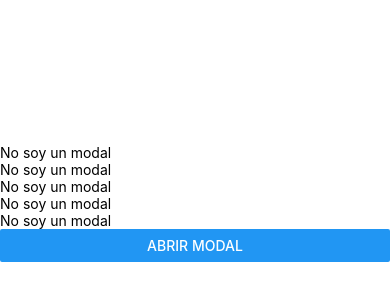
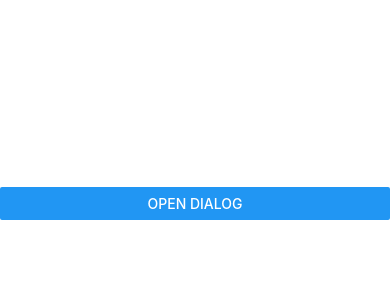
Before and after one commit to diegocabrera15/react-native, a React Native app: screen / in a window 390 px wide. Shown: the part 230-530 px from the top of the page. Built offline with nearby package versions, Linux system fonts and the light colour scheme.

Commit message:
Uses of dialogs

```diff
--- a/App.js
+++ b/App.js
@@ -1,47 +1,31 @@
 import React, {useState} from "react";
-import { StyleSheet, Modal, View, Text, Button, } from "react-native";
+import { StyleSheet, Modal, View, Text, Button, Alert, } from "react-native";
 
+const createDialog = () => Alert.alert(
+  'dialog title',
+  'sub title or message for dialog',
+  [
+    {
+      text: 'Cancel',
+      onPress: ()=>{},
+      style: "cancel"
+    },
+    {
+      text: 'Accept',
+      onPress: ()=>console.log('boton press'),
+    }
+  ]
+  )
 export default function App() {
   const [modal, setModal] = useState(false)
   return (
     <View style={styles.container}>
-      <Modal
-        animationType="slide"
-        transparent={true}
-        visible={modal}
-        //onRequestClose permite ejecutar codigo cuando sea haya cerrado el modal
-      >
-        <View style={styles.center}>
-          <View style={styles.content}>
-            <Text>Soy un modal</Text>
-            <Button title='Cerrar modal' onPress={()=>setModal(!modal)}/>
-          </View>
-        </View>
-      </Modal>
-      <Text>No soy un modal</Text>
-      <Text>No soy un modal</Text>
-      <Text>No soy un modal</Text>
-      <Text>No soy un modal</Text>
-      <Text>No soy un modal</Text>
-      <Button title='Abrir modal' onPress={()=>setModal(!modal)}/>
+      <Button title='Open dialog' onPress={createDialog}/>
     </View>
   );
 }
 
 const styles = StyleSheet.create({
-  content: {
-    flex:1,
-    backgroundColor: '#eee',
-    alignItems: 'center',
-    justifyContent: 'center',
-    margin:25
-  },
-  center: {
-    flex:1,
-    alignItems:'stretch',
-    justifyContent: 'center',
-    backgroundColor: 'rgba(0,0,0,0.3)'
-  },
   container: {
     flex: 1,
     backgroundColor: "#fff",
```
